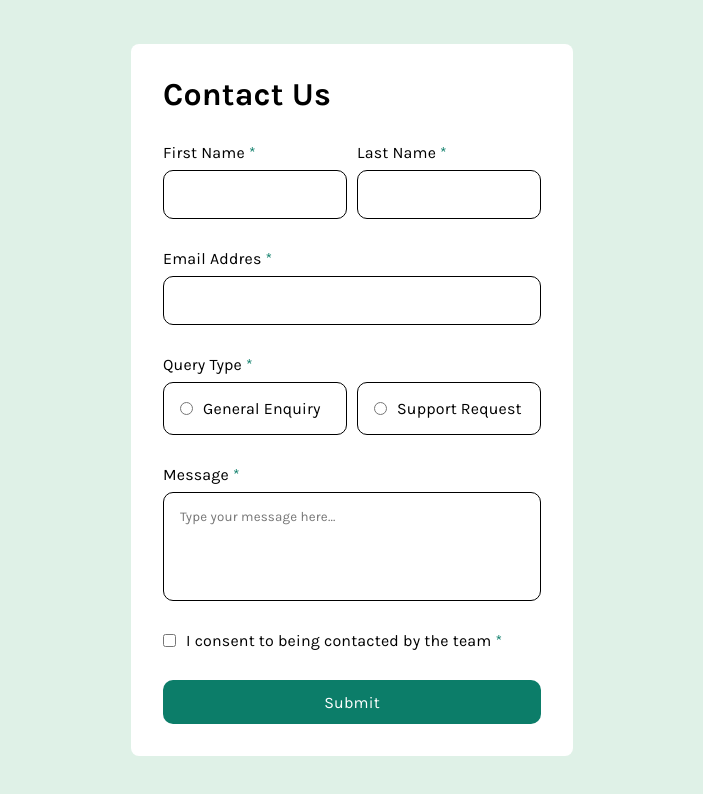
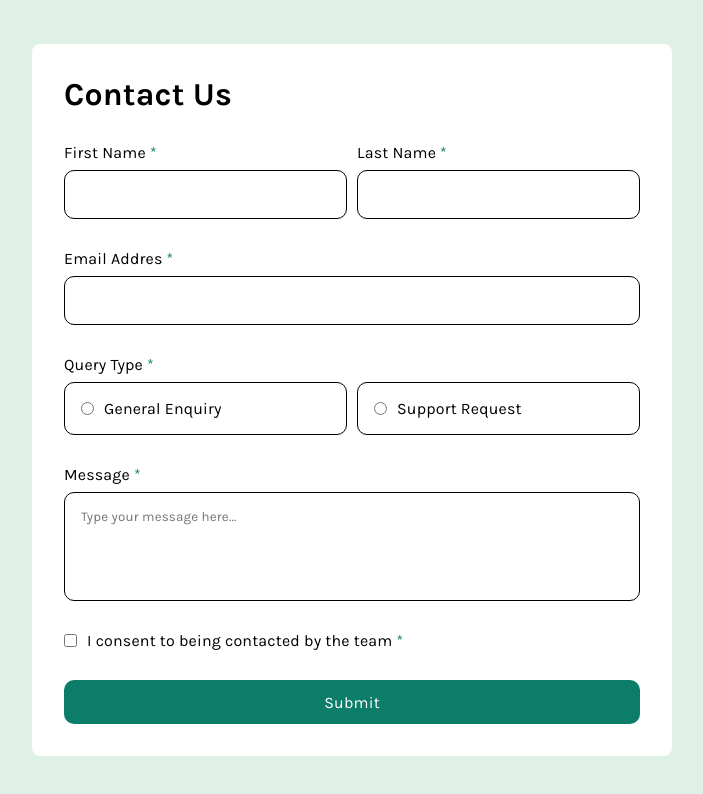
Before and after one commit to BernardoWE/Contact-form-react, a React (Vite) app: page / in a window 1280 px wide. Shown: the top 794 px of the page, without its empty margins (288-991 px from the left). Built offline with nearby package versions, Linux system fonts and the light colour scheme.

Commit message:
Alteraçoes no query type

```diff
--- a/src/components/QueryInput/index.jsx
+++ b/src/components/QueryInput/index.jsx
@@ -1,17 +1,25 @@
 // import { QueryInput } from "./styles";
+
+import { QueryLabel } from "./styles"
 
 
 
-function DivQueryInput( {error, submitted, value, type, onChange, id,name,p, ...props}) {
+function DivQueryInput( {checked, error, submitted, value, type, onChange, id,name,p, ...props}) {
+
+
+
 
     return (
         <div>
-            <label {...props}>
-                <input onChange={onChange} type={type} id={id} name={name} value={value}/>
+            <QueryLabel
+            {...props}
+            $submitted={submitted}
+            $checked={checked} >
+                <input onChange={onChange} type={type} id={id} name={name} value={value} checked={checked}/>
                 <p>{p}</p>
 
-            </label>
-            {submitted && !value ? <span className='span-error'>{error}</span> : null}
+            </QueryLabel>
+
         </div>
 
     )
--- a/src/components/QueryInput/styles.js
+++ b/src/components/QueryInput/styles.js
@@ -1,2 +1,14 @@
 import styled from "styled-components"
 import { colors } from "../../pages/Home/styles"
+
+export const QueryLabel = styled.label`
+     &:hover{
+        border: 1px solid ${colors.mediumGreen};
+    }
+    &:focus{
+        border: 1px solid ${colors.mediumGreen};
+    }
+    padding: 3rem;
+    border: ${props => props.$submitted && !props.$checked ? "1px solid red" : null};
+
+`
--- a/src/pages/Home/index.jsx
+++ b/src/pages/Home/index.jsx
@@ -23,12 +23,12 @@ function App() {
     const [lastName, setLastName] = useState('')
     const [email, setEmail] = useState('')
     const [textMessage, setTextMessage ] = useState('')
-    const [query, setQuery] = useState()
+    const [query, setQuery] = useState('')
 
     const[errors, setErrors] = useState({
         name: 'This field is required',
         email: 'Please enter a valid email address',
-        query: 'Please select a query type'
+
     })
     const [submitted, setSubmitted] = useState(false)
 
@@ -73,9 +73,12 @@ function App() {
                 <section >
                     <DivQueryInput
                     submitted={submitted}
-                    error={errors.query}
+
                     type="radio"
-                    value={query}
+                    value="general-enquiry"
+
+                    checked={query === "general-enquiry"}
+
                     onChange= {(e) => setQuery(e.target.value) }
                     id="general-enquiry"
                     name="query-type"
@@ -87,7 +90,8 @@ function App() {
                     <DivQueryInput
                      submitted={submitted}
                     type="radio"
-                    value="query"
+                    value="support-request"
+                    checked={query === "support-request"}
                     onChange= {(e) => setQuery(e.target.value) }
                     id="support-request"
                     name="query-type"
@@ -95,6 +99,8 @@ function App() {
                     className='radio-option'
                     p="Support Request"
                     />
+                    </section>
+                    {submitted && !query ? <span className='span-error'>Please select a query type</span> : null}
 
                     {/* <label htmlFor="general-enquiry" className='radio-option'>
                         <input type="radio" id="general-enquiry" name="query-type"/>
@@ -105,7 +111,7 @@ function App() {
                         <p>Support Request</p>
                     </label> */}
                     {/* <p>Please select a query type</p> */}
-                </section>
+
             </ContainerInputRadio>
 
             <ContainerInputTextArea>
--- a/src/pages/Home/styles.js
+++ b/src/pages/Home/styles.js
@@ -48,7 +48,7 @@ export const Form = styled.form`
     display: flex;
     flex-direction: column;
     gap: 30px;
-
+    width:clamp(320px, 50vw, 700px);
     .span-error{
             color: red;
             /* margin-bottom: 220px; */
@@ -82,20 +82,19 @@ export const ContainerInputRadio = styled.div`
 
 
     };
-    /* DivQueryInput{} */
+ .span-error{
+   /* grid-column: 1 / -1; */
+   display: block;
+}
     section{
-        display: flex;
-        gap: 10px;
-        flex-grow:1;
-        /* justify-content: end; */
+
+        display: grid;
+        grid-template-columns: 1fr 1fr;
+         gap: 10px;
+
     }
 
-    div{
-        width: 100%;
-    }
-    label{
-        width: 100%;
-    }
+
 `
 
 export const Input = styled.input`
```
